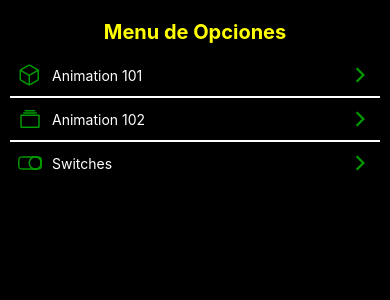
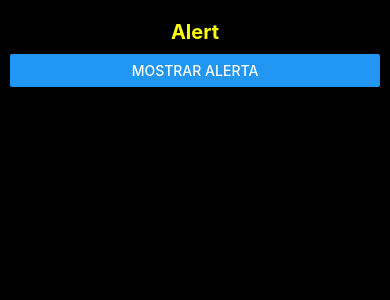
Before and after one commit to Satronic/06-RNComponents, a React Native app: screen /AlertScreen in a window 390 px wide. Shown: the top 300 px of the page. Built offline with nearby package versions, Linux system fonts and the light colour scheme.

Commit message:
Alert component

```diff
--- /dev/null
+++ b/src/components/Container.tsx
@@ -0,0 +1,26 @@
+import React from 'react';
+import { View, StyleSheet } from 'react-native';
+import { Header } from './Header';
+
+interface ContainerProps {
+    title: string;
+    children?: JSX.Element | JSX.Element[];
+}
+
+export const Container = ({ title, children }: ContainerProps) => {
+    return (
+        <View style={styles.container}>
+            <Header title={title} />
+            {children}
+        </View>
+    )
+}
+
+
+const styles = StyleSheet.create({
+    container: {
+        flex: 1,
+        padding: 10,
+        backgroundColor: 'black'
+    },
+})
--- a/src/data/menuItem.tsx
+++ b/src/data/menuItem.tsx
@@ -16,4 +16,9 @@ export const menuItems: MenuItemInterface[] = [
         icon: 'toggle-outline',
         component: 'SwitchScreen'
     },
+    {
+        name: 'Alerts',
+        icon: 'alert-circle-outline',
+        component: 'AlertScreen'
+    },
 ]
--- a/src/navigator/StackNavigator.tsx
+++ b/src/navigator/StackNavigator.tsx
@@ -3,6 +3,7 @@ import { HomeScreen } from '../screens/HomeScreen';
 import { Animation101Screen } from '../screens/Animation101Screen';
 import { Animation102Screen } from '../screens/Animation102Screen';
 import { SwitchScreen } from '../screens/SwitchScreen';
+import { AlertScreen } from '../screens/AlertScreen';
 
 const Stack = createStackNavigator();
 
@@ -17,6 +18,7 @@ export const StackNavigator = () => {
             <Stack.Screen name="Animation101Screen" component={Animation101Screen} />
             <Stack.Screen name="Animation102Screen" component={Animation102Screen} />
             <Stack.Screen name="SwitchScreen" component={SwitchScreen} />
+            <Stack.Screen name="AlertScreen" component={AlertScreen} />
         </Stack.Navigator>
     );
 };
--- /dev/null
+++ b/src/screens/AlertScreen.tsx
@@ -0,0 +1,30 @@
+import React from 'react';
+import { Container } from '../components/Container';
+import { Button, Alert } from 'react-native';
+
+export const AlertScreen = () => {
+
+    const showAlert = () => {
+        Alert.alert('Alert Title', 'My Alert Msg', [
+            {
+                text: 'Cancel',
+                onPress: () => console.log('Cancel Pressed'),
+                style: 'destructive',
+            },
+            {
+                text: 'OK',
+                onPress: () => console.log('OK Pressed'),
+                style: 'default'
+            },
+        ]);
+    }
+
+    return (
+        <Container title='Alert'>
+            <Button
+                title="Mostrar Alerta"
+                onPress={showAlert}
+            />
+        </Container>
+    )
+}
```
